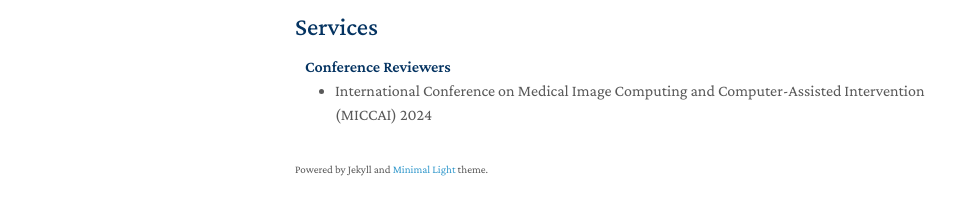
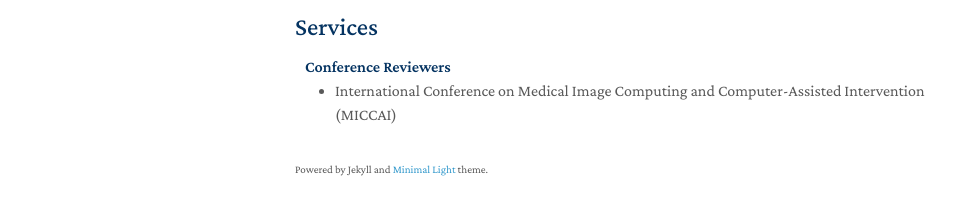
Before and after one commit to ymp5078/ymp5078.github.io, a Jekyll site: the page built from index.md, in a window 1280 px wide and 900 px high, scrolled down 1855 px. Shown: the part 650-865 px from the top of the window, without its empty margins (175-1134 px from the left). Built offline with Jekyll 4.4.1, drawn with Linux system fonts in a browser that asks for light colours; a style sheet for code colours, icons or effects is not loaded; our own code applies the rules of GitHub Pages for plain Markdown files.

Commit message:
update service

```diff
--- a/_includes/services.md
+++ b/_includes/services.md
@@ -3,7 +3,7 @@
 <h4 style="margin:0 10px 0;">Conference Reviewers</h4>
 
 <ul style="margin:0 0 5px;">
-  <li><a href="https://conferences.miccai.org/2023/en/"><autocolor> International Conference on Medical Image Computing and Computer-Assisted Intervention (MICCAI) 2024</autocolor></a></li>
+  <li>International Conference on Medical Image Computing and Computer-Assisted Intervention (MICCAI)</li>
 </ul>
 
 <!-- <h4 style="margin:0 10px 0;">Journal Reviewers</h4>
```
